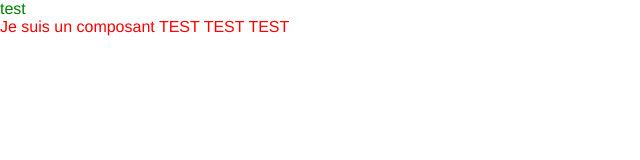
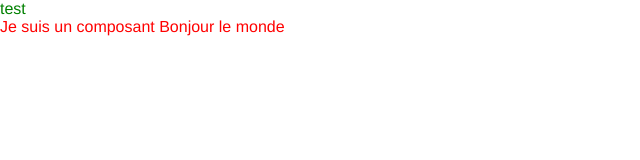
Before and after one commit to gip-inclusion/offre-inclusion, a Vue app: page / in a window 1280 px wide. Shown: the top 160 px of the page, without its empty margins (0-640 px from the left). Built offline with nearby package versions, Linux system fonts and the light colour scheme; the HTML template or start-up script is replaced by a standard one.

Commit message:
test update

```diff
--- a/src/components/myComponent.vue
+++ b/src/components/myComponent.vue
@@ -1,6 +1,6 @@
 <template>
   <div id="myComponent">
-     <span>Je suis un composant TEST TEST TEST</span>
+     <span>Je suis un composant Bonjour le monde</span>
   </div>
 </template>
 
```
